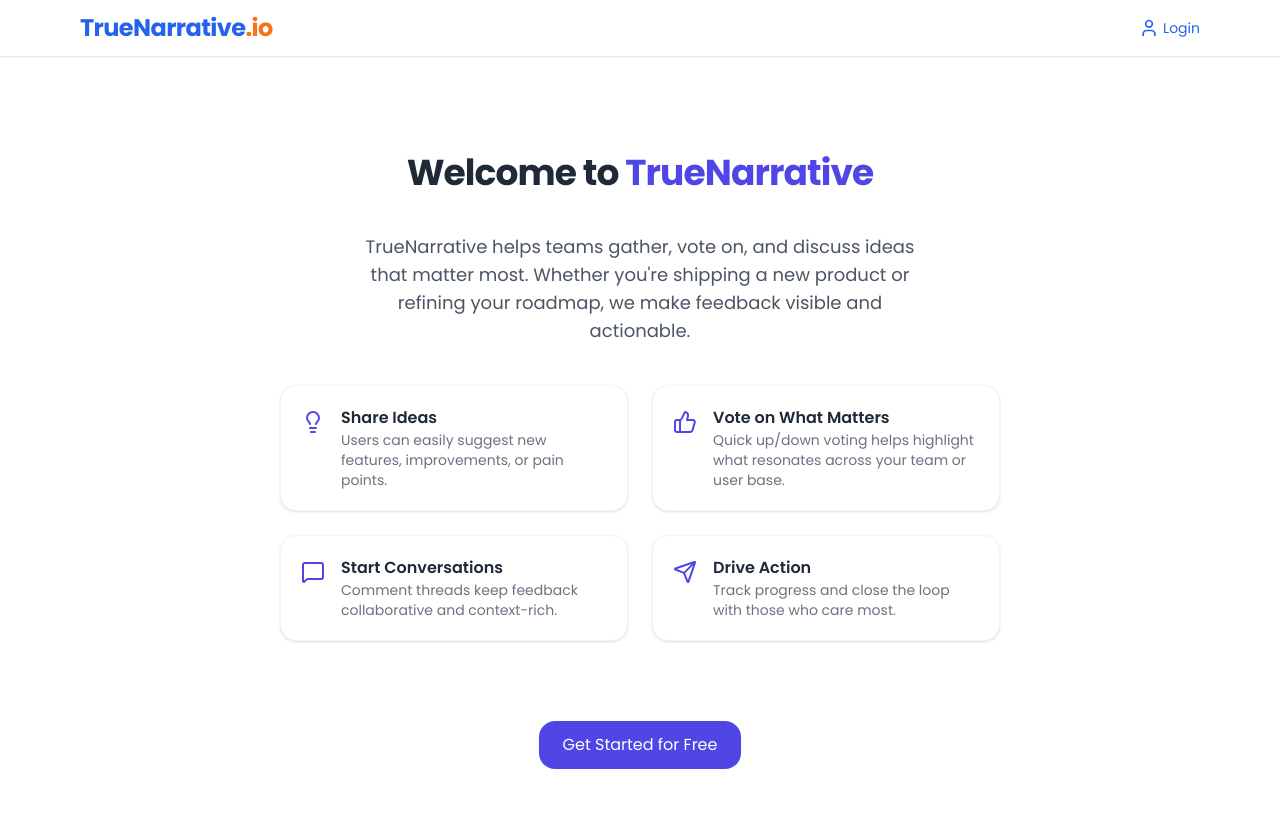
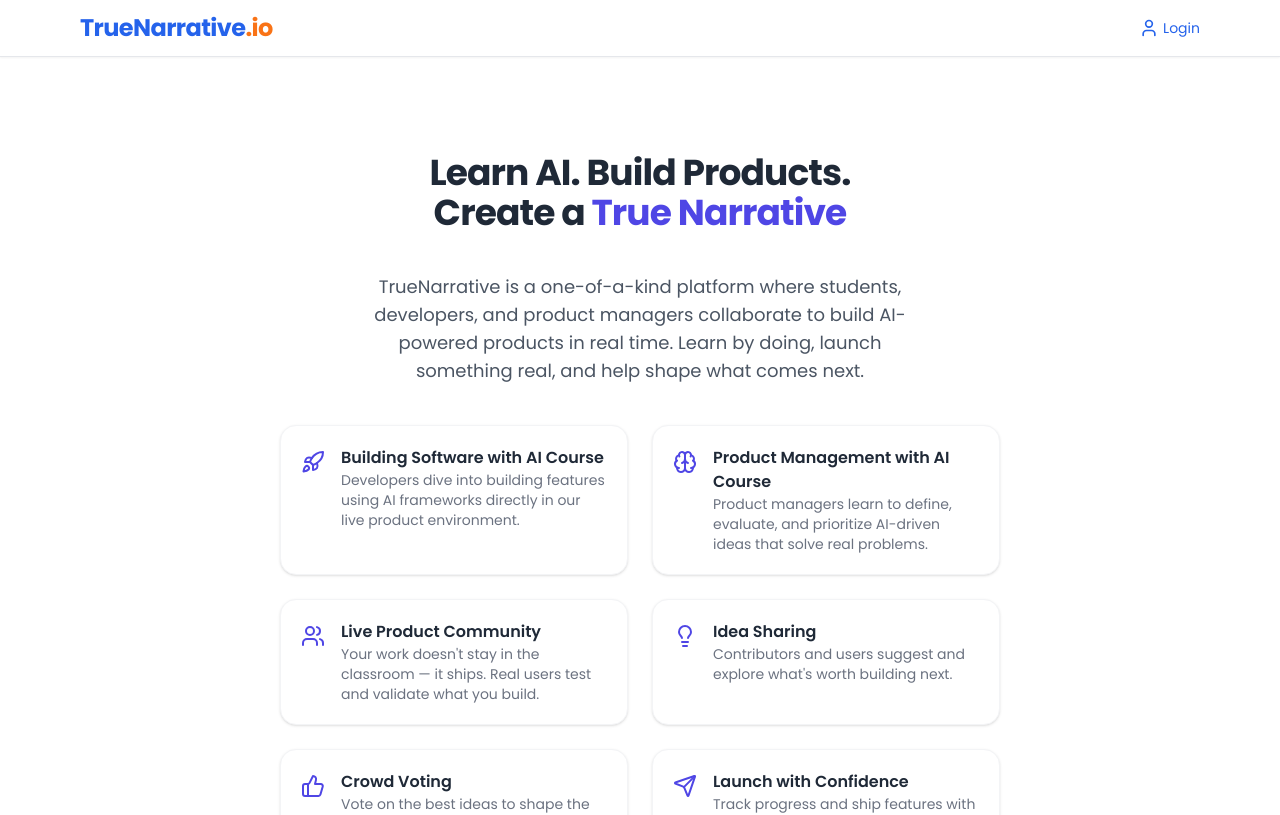
Before and after one commit to agiletodd/TrueNarrative.io, a React (Vite) app in the folder frontend/: page / in a window 1280 px wide. Shown: the top 815 px of the page. Built offline with nearby package versions, Linux system fonts and the light colour scheme; no server answers.

Commit message:
New Home Page

```diff
--- a/frontend/src/pages/Home.jsx
+++ b/frontend/src/pages/Home.jsx
@@ -1,38 +1,58 @@
 import React from "react";
-import { Lightbulb, MessageSquare, ThumbsUp, Send } from "lucide-react";
+import {
+  Lightbulb,
+  MessageSquare,
+  ThumbsUp,
+  Send,
+  Users,
+  Brain,
+  Rocket,
+} from "lucide-react";
 
 export default function Home() {
   return (
     <main className="max-w-3xl mx-auto px-6 py-16 text-center space-y-10">
       <h1 className="text-4xl font-bold text-gray-800 tracking-tight">
-        Welcome to <span className="text-indigo-600">TrueNarrative</span>
+        Learn AI. Build Products. <br /> Create a{" "}
+        <span className="text-indigo-600">True Narrative</span>
       </h1>
       <p className="text-lg text-gray-600 max-w-xl mx-auto">
-        TrueNarrative helps teams gather, vote on, and discuss ideas that matter
-        most. Whether you're shipping a new product or refining your roadmap, we
-        make feedback visible and actionable.
+        TrueNarrative is a one-of-a-kind platform where students, developers,
+        and product managers collaborate to build AI-powered products in real
+        time. Learn by doing, launch something real, and help shape what comes
+        next.
       </p>
 
       <div className="grid grid-cols-1 sm:grid-cols-2 gap-6 text-left">
         <Feature
+          icon={<Rocket className="w-6 h-6 text-indigo-600" />}
+          title="Building Software with AI Course"
+          text="Developers dive into building features using AI frameworks directly in our live product environment."
+        />
+        <Feature
+          icon={<Brain className="w-6 h-6 text-indigo-600" />}
+          title="Product Management with AI Course"
+          text="Product managers learn to define, evaluate, and prioritize AI-driven ideas that solve real problems."
+        />
+        <Feature
+          icon={<Users className="w-6 h-6 text-indigo-600" />}
+          title="Live Product Community"
+          text="Your work doesn't stay in the classroom — it ships. Real users test and validate what you build."
+        />
+        <Feature
           icon={<Lightbulb className="w-6 h-6 text-indigo-600" />}
-          title="Share Ideas"
-          text="Users can easily suggest new features, improvements, or pain points."
+          title="Idea Sharing"
+          text="Contributors and users suggest and explore what's worth building next."
         />
         <Feature
           icon={<ThumbsUp className="w-6 h-6 text-indigo-600" />}
-          title="Vote on What Matters"
-          text="Quick up/down voting helps highlight what resonates across your team or user base."
-        />
-        <Feature
-          icon={<MessageSquare className="w-6 h-6 text-indigo-600" />}
-          title="Start Conversations"
-          text="Comment threads keep feedback collaborative and context-rich."
+          title="Crowd Voting"
+          text="Vote on the best ideas to shape the roadmap together."
         />
         <Feature
           icon={<Send className="w-6 h-6 text-indigo-600" />}
-          title="Drive Action"
-          text="Track progress and close the loop with those who care most."
+          title="Launch with Confidence"
+          text="Track progress and ship features with real visibility."
         />
       </div>
 
@@ -41,7 +61,7 @@
           href="/register"
           className="inline-block bg-indigo-600 text-white px-6 py-3 rounded-lg hover:bg-indigo-700 transition"
         >
-          Get Started for Free
+          Join the Next Cohort
         </a>
       </div>
     </main>
```
